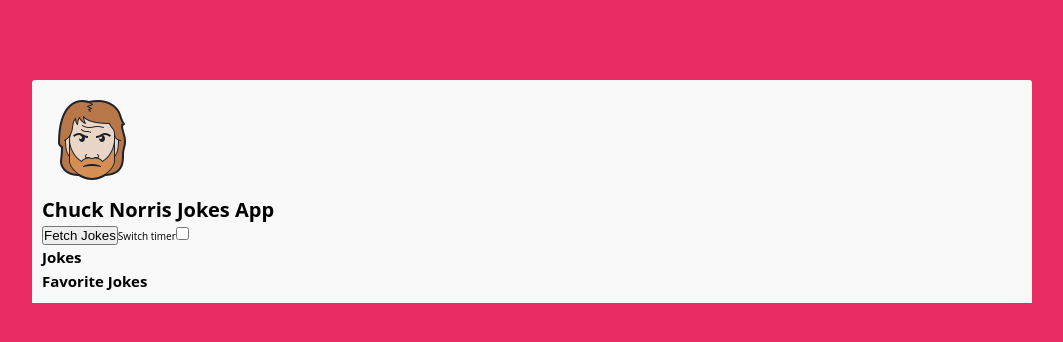
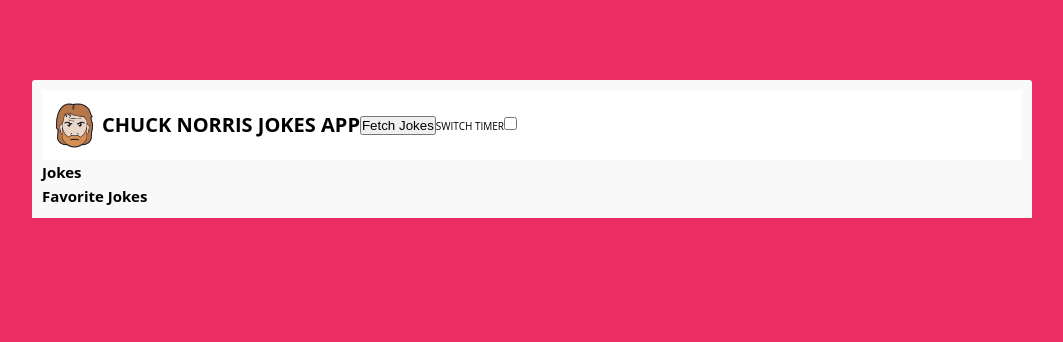
Before and after one commit to mrlnx/ChuckNorrisJokeApp, a React app: page / in a window 1280 px wide. Shown: the top 342 px of the page, without its empty margins (108-1171 px from the left). Built offline with nearby package versions, Linux system fonts and the light colour scheme.

Commit message:
Added styling to header and logo

```diff
--- a/src/App.css
+++ b/src/App.css
@@ -26,3 +26,18 @@
     border-top-left-radius: 3px;
     border-top-right-radius: 3px;
 }
+
+.header {
+    display: flex;
+    width: 100%;
+    height: 7rem;
+    background-color: #FFFFFF;
+    justify-content: flex-start;
+    align-items: center;
+    text-transform: uppercase;
+}
+
+.logo {
+    height: 5.5rem;
+    margin-left: 0.5rem;
+}
--- a/src/components/Header/Header.tsx
+++ b/src/components/Header/Header.tsx
@@ -7,13 +7,13 @@
 
 const Header: React.FC<IHeader> = ({handleFetchJokes, handleFavoriteJokeTimer}) => {
     return (
-        <>
-            <img src={Logo} />
+        <header className="header">
+            <img src={Logo} className="logo"/>
             <h1>Chuck Norris Jokes App</h1>
             <button onClick={() => handleFetchJokes()}>Fetch Jokes</button>
 
             <ToggleButton handleFavoriteJokeTimer={handleFavoriteJokeTimer} />
-        </>
+        </header>
     );
 };
 
```
